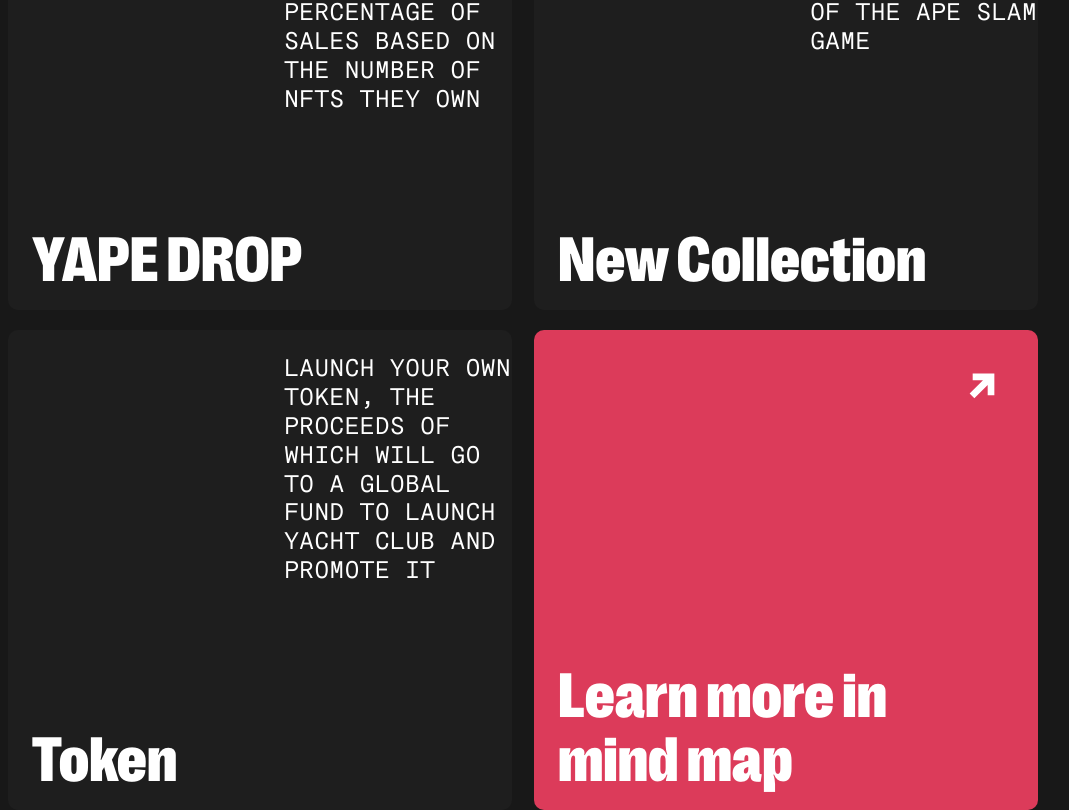
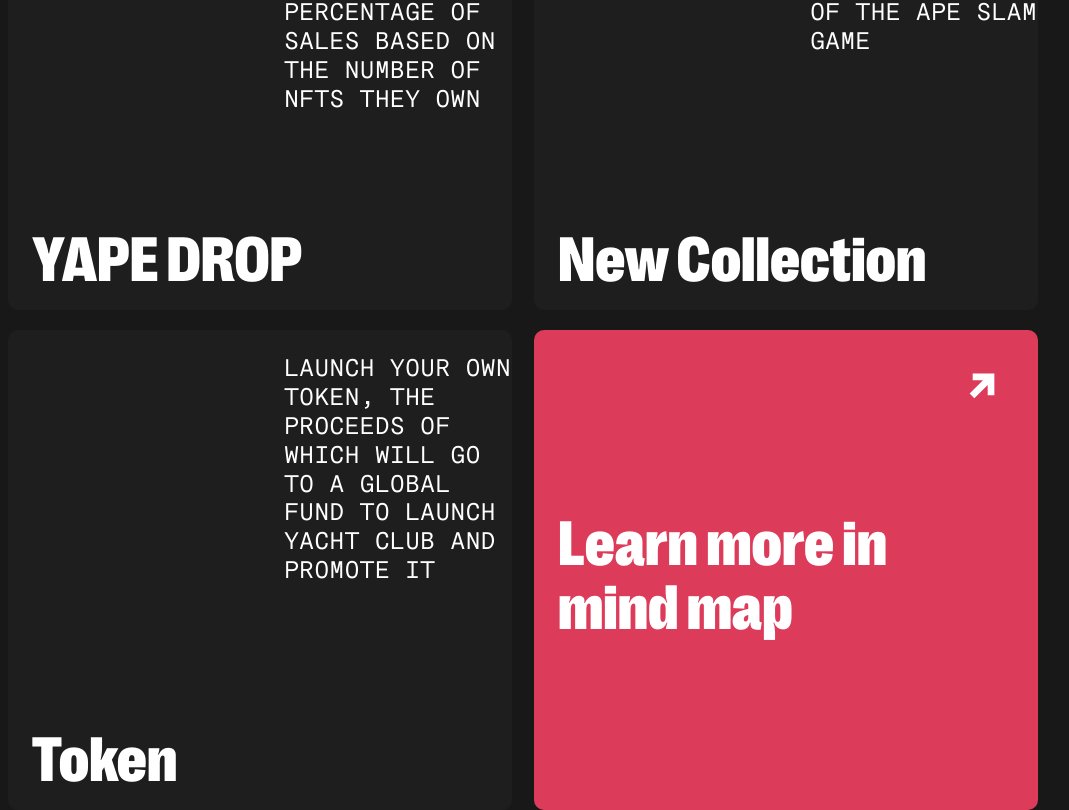
Before and after one commit to Andrey-EOFF/ape-top, a React (Create React App) app: page / in a window 1280 px wide. Shown: the part 2250-3060 px from the top of the page, without its empty margins (204-1273 px from the left). Built offline with nearby package versions, Linux system fonts and the light colour scheme.

Commit message:
Swiper-mind-fixed

```diff
--- a/src/Components/MindMap/MindMap.jsx
+++ b/src/Components/MindMap/MindMap.jsx
@@ -62,7 +62,11 @@ const MindMap = () => {
           >
             <CardText>{item.text}</CardText>
             <CardTitle>{item.title}</CardTitle>
-            {item.icon && <MindArrow />}
+            {item.icon && (
+              <a href={item.url} key={index}>
+                <MindArrow />
+              </a>
+            )}
           </Card>
         ))}
       </CardContainer>
--- a/src/Components/MindMap/MindMap.styled.jsx
+++ b/src/Components/MindMap/MindMap.styled.jsx
@@ -89,7 +89,6 @@ export const Card = styled.div`
     height: 24px;
   }
   a {
-    color: white;
     text-decoration: underline;
   }
 
```
